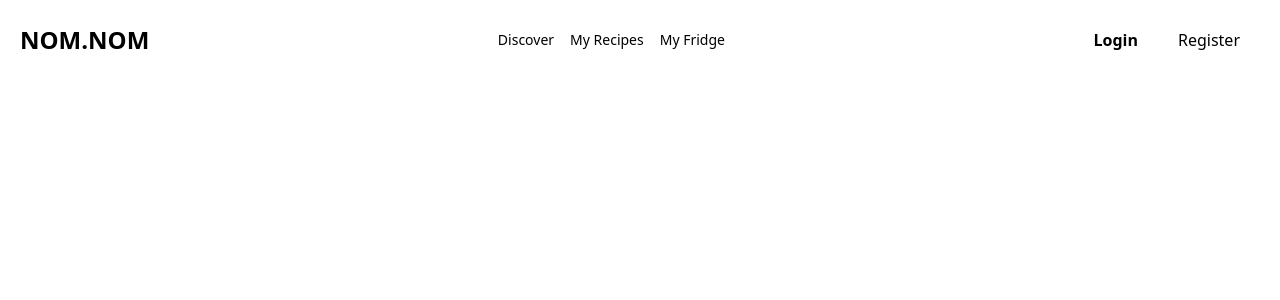
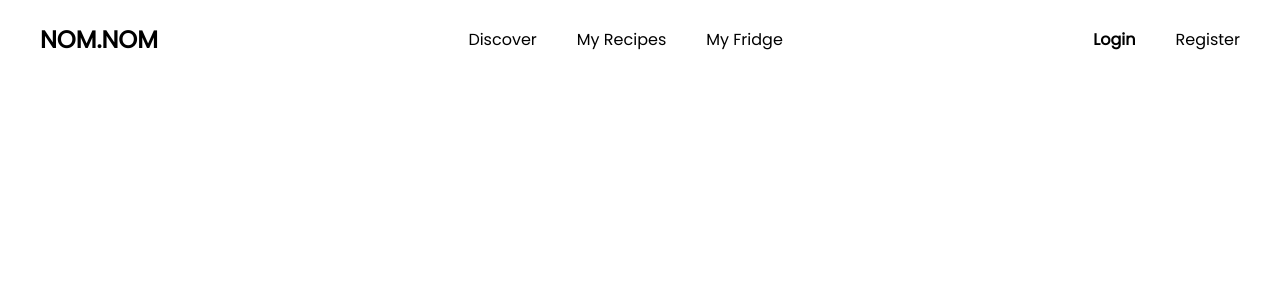
Before and after one commit to AlvinLingg/IS216-G9-Grp2, a Nuxt app: page / in a window 1280 px wide. Shown: the top 300 px of the page. Built offline with nearby package versions, Linux system fonts and the light colour scheme.

Commit message:
Fixed Navbar bugs (no styles yet)

```diff
--- a/app.vue
+++ b/app.vue
@@ -5,4 +5,8 @@
     </NuxtLayout>
   </div>
 </template>
-<style></style>
+<style>
+* {
+  font-family: "Poppins", "sans-serif";
+}
+</style>
--- a/components/Navbar.vue
+++ b/components/Navbar.vue
@@ -1,7 +1,13 @@
 <template>
   <div class="flex items-center justify-between flex-wrap w-full p-5">
-    <div class="text-2xl font-bold">NOM.NOM</div>
-    <div class="block md:hidden" @click="toggleMenu" style="color: #4b4d4c">
+    <div class="text-2xl font-bold px-5">
+      <nuxt-link href="/">NOM.NOM</nuxt-link>
+    </div>
+    <div
+      class="block md:hidden mx-5"
+      @click="toggleMenu"
+      style="color: #4b4d4c"
+    >
       <svg v-if="menuOpen" class="w-6" viewBox="0 0 20 20">
         <title>Close</title>
         <path
@@ -18,20 +24,20 @@
       :class="menuOpen ? 'block' : 'hidden'"
     >
       <div
-        class="items-center flex flex-col sm:flex-row justify-center sm:justify-between md:justify-end text-sm"
+        class="items-center flex flex-col sm:flex-row justify-center sm:justify-between md:justify-end text-base"
       >
-        <nuxt-link href="/discover">
-          <span> Discover </span>
+        <nuxt-link href="/discover" class="md:my-0 my-4">
+          <span class="px-5"> Discover </span>
         </nuxt-link>
 
-        <nuxt-link href="/recipes">
-          <span> My Recipes </span>
+        <nuxt-link href="/recipes" class="md:my-0 my-4">
+          <span class="px-5"> My Recipes </span>
         </nuxt-link>
 
-        <nuxt-link href="/fridge">
-          <span> My Fridge </span>
+        <nuxt-link href="/fridge" class="md:my-0 my-4">
+          <span class="px-5"> My Fridge </span>
         </nuxt-link>
-        <div class="md:hidden">
+        <div class="md:hidden my-4">
           <button
             class="px-5 py-2 rounded-xl bg-brand text-secondary font-bold"
           >
@@ -54,19 +60,15 @@
 export default {
   data() {
     return {
-      menuOpen: false
+      menuOpen: false,
     };
   },
   methods: {
     toggleMenu() {
       this.menuOpen = !this.menuOpen;
-    }
-  }
+    },
+  },
 };
 </script>
 
-<style>
-span {
-  margin: 8px;
-}
-</style>
+<style></style>
--- a/nuxt.config.js
+++ b/nuxt.config.js
@@ -2,7 +2,9 @@
 export default defineNuxtConfig({
   modules: ["@nuxtjs/tailwindcss", "@nuxtjs/google-fonts"],
   googleFonts: {
-    families: { Poppins: true },
+    families: {
+      Poppins: true,
+    },
   },
   tailwindcss: {
     cssPath: "~/assets/css/tailwind.css",
--- a/pages/index.vue
+++ b/pages/index.vue
@@ -1,5 +1,5 @@
 <template>
-  <div class="container">
+  <div class="container mx-auto">
     <Navbar />
   </div>
 </template>
```
